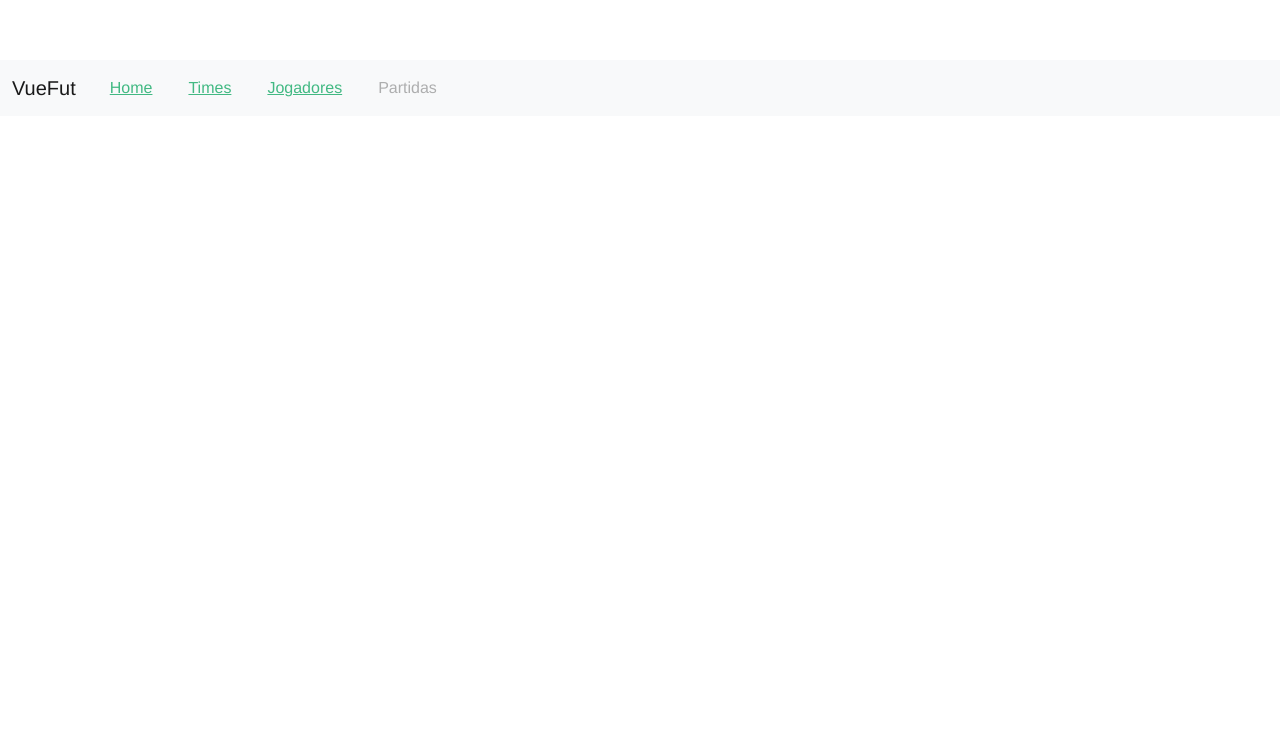
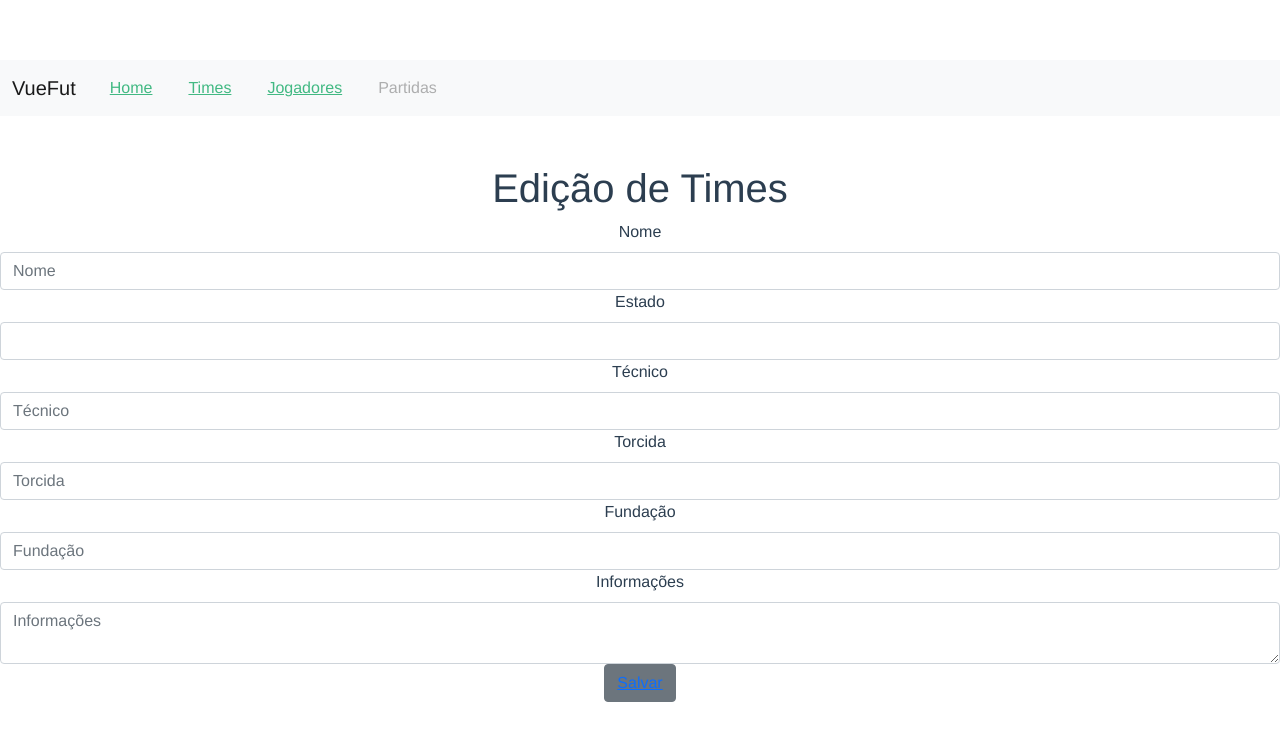
Before and after one commit to evslopes/vue-futebol, a Vue app: page /editartimes in a window 1280 px wide. Shown: the top 740 px of the page. Built offline with nearby package versions, Linux system fonts and the light colour scheme; data requests are answered from the project's data file.

Commit message:
Ajustes nos views de editar

```diff
--- a/package.json
+++ b/package.json
@@ -11,7 +11,8 @@
     "axios": "^0.21.4",
     "core-js": "^3.6.5",
     "vue": "^2.6.11",
-    "vue-router": "^3.5.2"
+    "vue-router": "^3.5.2",
+    "vuex": "^3.6.2"
   },
   "devDependencies": {
     "@vue/cli-plugin-babel": "~4.5.0",
--- a/src/main.js
+++ b/src/main.js
@@ -1,10 +1,12 @@
 import Vue from 'vue'
 import App from './App.vue'
 import router from "./router";
+import {store} from "vuex";
 
 Vue.config.productionTip = false
 
 new Vue({
   router,
+  store,
   render: h => h(App),
 }).$mount('#app')
--- a/src/pages/EditarJogadores.vue
+++ b/src/pages/EditarJogadores.vue
@@ -1,6 +1,7 @@
 <template>
   <div>
-    <h4 style="align-self: normal;">- Editar -</h4>
+    <h1 class="fs-1 px-2 mt-5">Editar de Jogadores</h1>
+    <div>
       <Campo nome="Nome" v-model="jogador.nome"></Campo>
       <Campo nome="Camisa" tipo="number" v-model="jogador.camisa"></Campo>
       <Campo nome="Salário" tipo="number" v-model="jogador.salario"></Campo>
@@ -8,6 +9,10 @@
     </div>
     <div>
       <span v-if="carregando">carregando...</span>
+      <button class="btn btn-secondary fs-8 px-8 mt-8" v-else @click="salvar">
+        <router-link to="/jogadores">Salvar</router-link>
+      </button>
+    </div>
   </div>
 </template>
 
--- a/src/pages/EditarTimes.vue
+++ b/src/pages/EditarTimes.vue
@@ -1,11 +1,95 @@
 <template>
-
+  <div>
+    <h1 class="fs-1 px-2 mt-5">Edição de Times</h1>
+    <div>
+      <Campo nome="Nome" v-model="time.nome"></Campo>
+      <CampoDropDown
+          nome="Estado"
+          v-model="time.estado"
+          :itens="estados"
+      ></CampoDropDown>
+      <Campo nome="Técnico" v-model="time.tecnico"></Campo>
+      <Campo nome="Torcida" tipo="number" v-model="time.torcida"></Campo>
+      <Campo nome="Fundação" tipo="number" v-model="time.fundacao_ano"></Campo>
+      <CampoText
+          nome="Informações"
+          tipo="texto"
+          v-model="time.info"
+      ></CampoText>
+    </div>
+    <div>
+      <span v-if="carregando">carregando...</span>
+      <button class="btn btn-secondary fs-8 px-8 mt-8" v-else @click="salvar">
+        <router-link to="/times">Salvar</router-link>
+      </button>
+    </div>
+  </div>
 </template>
 
 <script>
+import Campo from "../components/Campo.vue";
+import CampoText from "../components/CampoText";
+import CampoDropDown from "../components/CampoDropDown.vue";
+import axios from "axios";
+import {ESTADOS} from "../Const";
+
+let timeNovo = (max) => {
+  let max_id = max || 0
+  return {
+    id: max_id + 1,
+    nome: "",
+    estado: "",
+    tecnico: "",
+    torcida: "",
+    fundacao_ano: "",
+    info: "",
+  };
+};
 export default {
-name: "EditarTimes"
-}
+  name: 'EditarTimes',
+  components: {Campo, CampoDropDown, CampoText},
+  data() {
+    return {
+      time: timeNovo(),
+      times: [],
+      carregando: true,
+      editando: false,
+      estados: ESTADOS,
+    };
+  },
+  methods: {
+    salvar() {
+      axios
+          .post("http://localhost:3000/times", {...this.time})
+          .then(() => {
+            this.times.push(this.time);
+            this.time = timeNovo(Math.max(...this.times.map(t => t.id)));
+            this.editando = false
+            this.carregando = false;
+          });
+    },
+    editar(time) {
+      this.editando = true;
+      this.time = time;
+    },
+    apagar(time, index) {
+      this.carregando = true;
+      axios
+          .delete(`http://localhost:3000/times/${time.id}`)
+          .then(() => {
+            this.times.splice(index, 1);
+            this.carregando = false;
+          });
+    },
+  },
+  mounted() {
+    axios.get("http://localhost:3000/times").then(({data}) => {
+      this.times = data;
+      this.carregando = false;
+      this.time = timeNovo(Math.max(...this.times.map(t => t.id)));
+    });
+  },
+};
 </script>
 
 <style scoped>
--- a/src/router.js
+++ b/src/router.js
@@ -5,6 +5,8 @@ import Times from "./pages/Times";
 import Jogadores from "./pages/Jogadores";
 import CadastroJogadores from "./pages/CadastroJogadores";
 import CadastroTimes from "./pages/CadastroTimes";
+import EditarTimes from "@/pages/EditarTimes";
+import EditarJogadores from "@/pages/EditarJogadores";
 
 Vue.use(VueRouter);
 
@@ -28,6 +30,11 @@ export default new VueRouter({
             component: CadastroTimes
         },
         {
+            path: '/editartimes',
+            name: 'editartimes',
+            component: EditarTimes
+        },
+        {
             path: '/jogadores',
             name: 'jogadores',
             component: Jogadores
@@ -36,6 +43,11 @@ export default new VueRouter({
             path: '/cadastrojogadores',
             name: 'cadastrojogadores',
             component: CadastroJogadores
+        },
+        {
+            path: '/editarjogadores',
+            name: 'editarjogadores',
+            component: EditarJogadores
         }
     ]
 });
```
Also changed, not shown: src/store.js (added, +74 -0 lines), 1 other file (tests, documents, lock files or other folders). Lines whose indentation alone changed are shown as unchanged.
